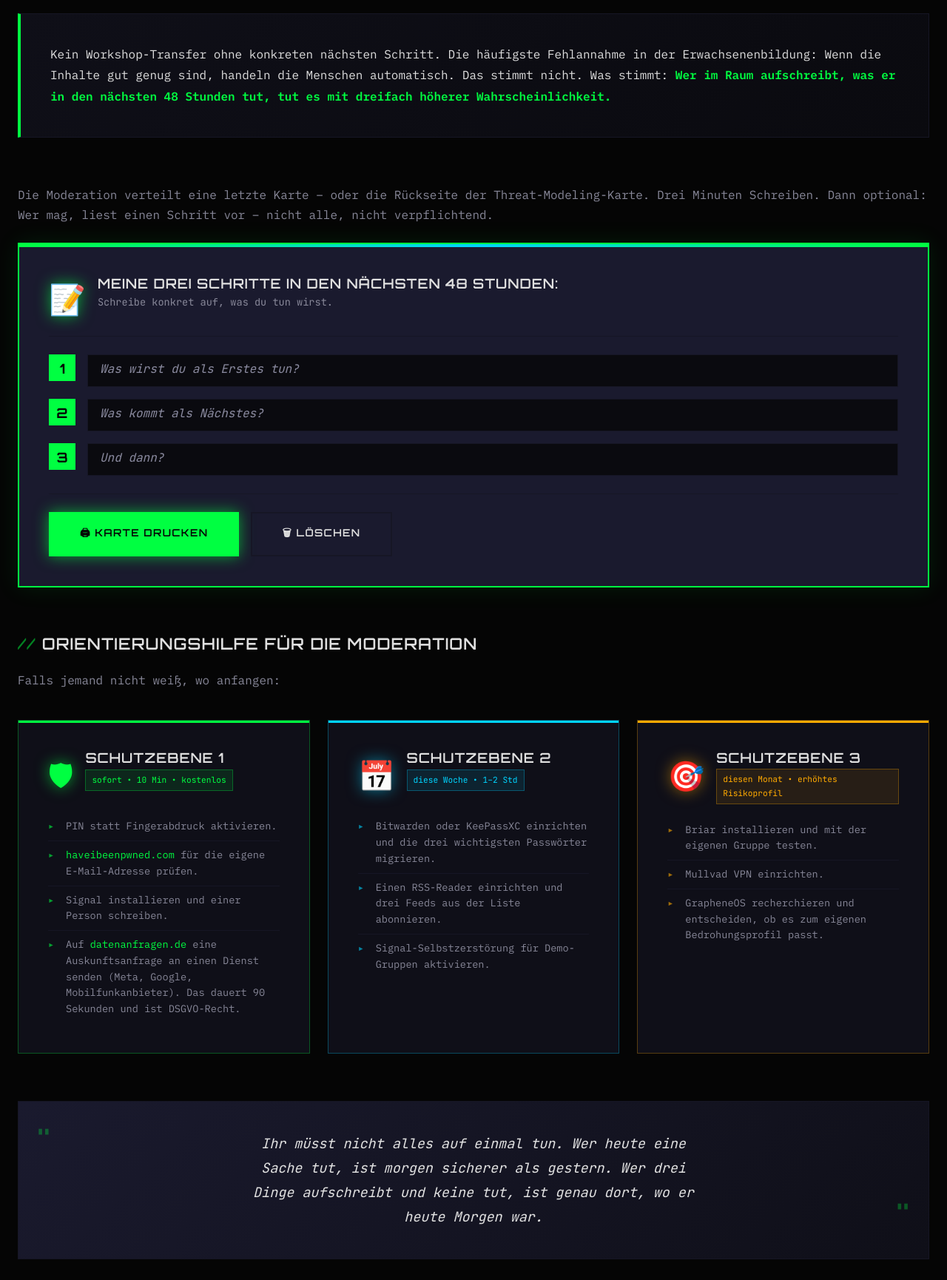
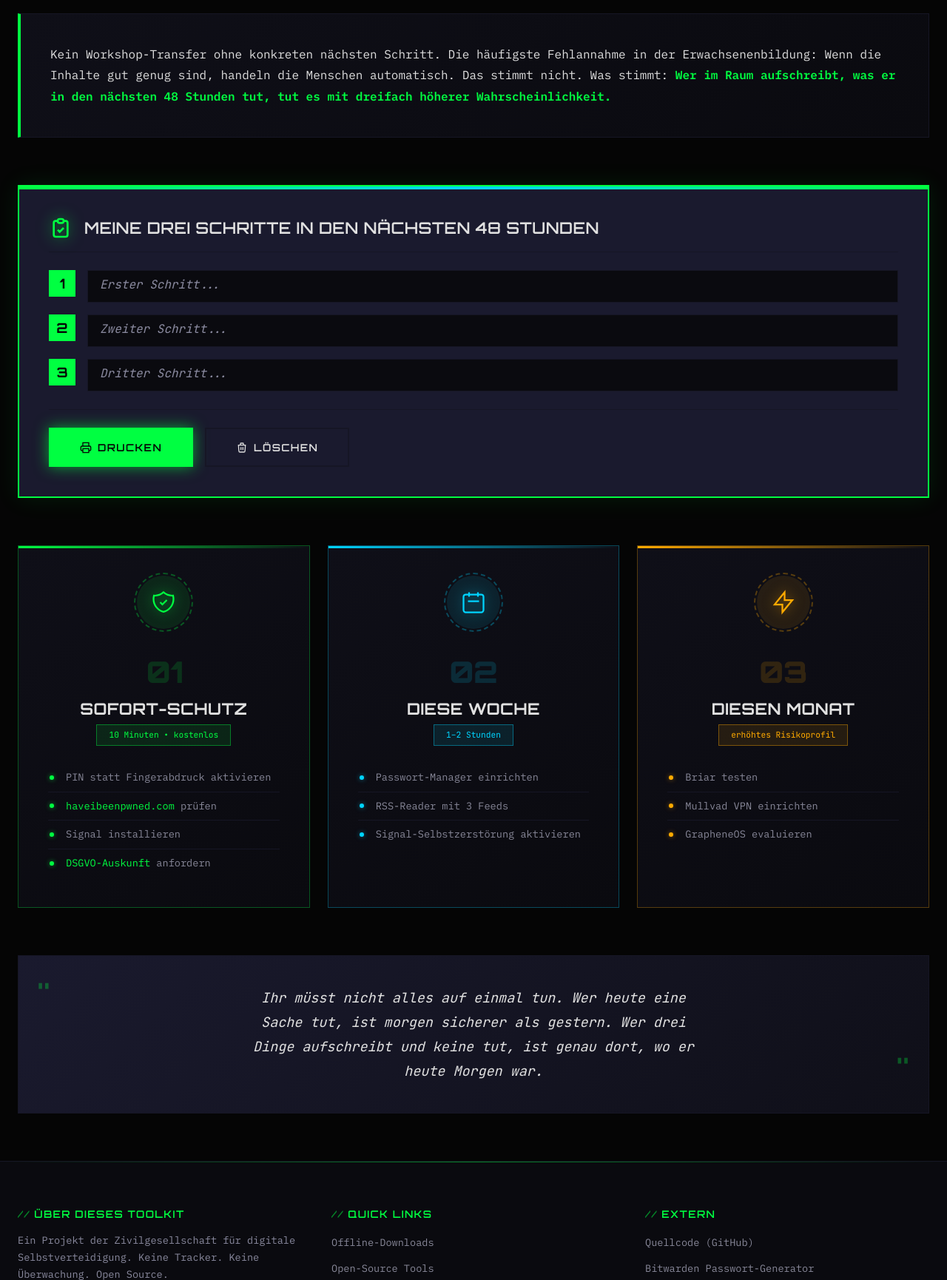
Before and after one commit to Acephali92/Digitale-Resilienz, a Flask app: page /security in a window 1280 px wide. Shown: the part 1584-3314 px from the top of the page at 74% size. Run offline with Flask 3, Linux system fonts and the light colour scheme.

Commit message:
refactor(security): redesign 48-Stunden-Plan section
- Remove moderation hints and workshop instructions
- Simplify action card with cleaner header and SVG icons
- Redesign protection level cards with centered layout
- Add circular icon wrappers with dashed borders
- Add large level numbers (01, 02, 03) as design elements
- Improve hover effects with glow and radial gradients
- Use dot indicators instead of arrows in lists
- Shorten and focus list items for better readability

Co-Authored-By: Claude Opus 4.5 <noreply@anthropic.com>

```diff
--- a/static/css/style.css
+++ b/static/css/style.css
@@ -1715,24 +1715,21 @@ a.card:hover {
     border-bottom: 1px solid var(--color-elevated);
 }
 
-.plan-card-icon {
-    font-size: var(--text-3xl);
+.plan-card-icon-svg {
+    width: 32px;
+    height: 32px;
+    color: var(--color-matrix);
     filter: drop-shadow(0 0 10px var(--color-matrix-glow));
+    flex-shrink: 0;
 }
 
 .plan-card-title {
     font-family: var(--font-display);
-    font-size: var(--text-lg);
+    font-size: var(--text-xl);
     font-weight: 600;
     color: var(--color-text);
     margin: 0;
-}
-
-.plan-card-subtitle {
-    font-family: var(--font-mono);
-    font-size: var(--text-sm);
-    color: var(--color-text-dim);
-    margin-top: var(--space-xs);
+    letter-spacing: 0.02em;
 }
 
 /* Editable Steps */
@@ -1794,46 +1791,25 @@ a.card:hover {
     border-top: 1px solid var(--color-elevated);
 }
 
-/* Moderation Section */
-.moderation-section {
-    margin-bottom: var(--space-2xl);
-}
-
-.moderation-title {
-    font-family: var(--font-display);
-    font-size: var(--text-xl);
-    color: var(--color-text);
-    margin-bottom: var(--space-lg);
-    display: flex;
-    align-items: center;
-    gap: var(--space-sm);
-}
-
-.moderation-title::before {
-    content: '//';
-    color: var(--color-matrix);
-    opacity: 0.5;
-}
-
-.moderation-intro {
-    color: var(--color-text-dim);
-    margin-bottom: var(--space-xl);
-}
-
 /* Protection Level Cards */
 .level-grid {
     display: grid;
-    grid-template-columns: repeat(auto-fit, minmax(300px, 1fr));
+    grid-template-columns: repeat(auto-fit, minmax(280px, 1fr));
     gap: var(--space-lg);
+    margin-bottom: var(--space-xl);
 }
 
 .level-card {
-    background: var(--color-surface);
+    background: linear-gradient(145deg, var(--color-surface) 0%, var(--color-deep) 100%);
     border: 1px solid var(--color-elevated);
     padding: var(--space-xl);
     position: relative;
     overflow: hidden;
     transition: all 0.4s var(--ease-out-expo);
+    display: flex;
+    flex-direction: column;
+    align-items: center;
+    text-align: center;
 }
 
 .level-card::before {
@@ -1845,116 +1821,92 @@ a.card:hover {
     height: 3px;
 }
 
+.level-card::after {
+    content: '';
+    position: absolute;
+    top: 0;
+    left: 0;
+    right: 0;
+    bottom: 0;
+    background: radial-gradient(circle at top center, transparent 0%, transparent 100%);
+    pointer-events: none;
+    transition: background 0.4s var(--ease-out-expo);
+}
+
 .level-card:hover {
-    transform: translateY(-4px);
-}
-
-/* Level 1 - Green (Immediate) */
-.level-1 {
-    border-color: rgba(0, 255, 65, 0.3);
-}
-
-.level-1::before {
-    background: var(--color-matrix);
-}
-
-.level-1:hover {
-    border-color: var(--color-matrix);
-    box-shadow: 0 10px 40px rgba(0, 255, 65, 0.15);
-}
-
-.level-1 .level-icon {
-    color: var(--color-matrix);
-    filter: drop-shadow(0 0 10px var(--color-matrix-glow));
-}
-
-.level-1 .level-badge {
-    background: rgba(0, 255, 65, 0.1);
-    border-color: rgba(0, 255, 65, 0.3);
-    color: var(--color-matrix);
-}
-
-/* Level 2 - Blue (This Week) */
-.level-2 {
-    border-color: rgba(0, 212, 255, 0.3);
-}
-
-.level-2::before {
-    background: var(--color-info);
-}
-
-.level-2:hover {
-    border-color: var(--color-info);
-    box-shadow: 0 10px 40px rgba(0, 212, 255, 0.15);
-}
-
-.level-2 .level-icon {
-    color: var(--color-info);
-    filter: drop-shadow(0 0 10px var(--color-info-glow));
-}
-
-.level-2 .level-badge {
-    background: rgba(0, 212, 255, 0.1);
-    border-color: rgba(0, 212, 255, 0.3);
-    color: var(--color-info);
-}
-
-/* Level 3 - Amber (This Month) */
-.level-3 {
-    border-color: rgba(255, 170, 0, 0.3);
-}
-
-.level-3::before {
-    background: var(--color-warning);
-}
-
-.level-3:hover {
-    border-color: var(--color-warning);
-    box-shadow: 0 10px 40px rgba(255, 170, 0, 0.15);
-}
-
-.level-3 .level-icon {
-    color: var(--color-warning);
-    filter: drop-shadow(0 0 10px rgba(255, 170, 0, 0.5));
-}
-
-.level-3 .level-badge {
-    background: rgba(255, 170, 0, 0.1);
-    border-color: rgba(255, 170, 0, 0.3);
-    color: var(--color-warning);
-}
-
-.level-header {
+    transform: translateY(-6px);
+}
+
+/* Icon Wrapper */
+.level-icon-wrapper {
+    width: 72px;
+    height: 72px;
+    border-radius: 50%;
     display: flex;
-    align-items: flex-start;
-    gap: var(--space-md);
-    margin-bottom: var(--space-md);
-}
-
-.level-icon {
+    align-items: center;
+    justify-content: center;
+    margin-bottom: var(--space-lg);
+    position: relative;
+    transition: all 0.4s var(--ease-out-expo);
+}
+
+.level-icon-wrapper::before {
+    content: '';
+    position: absolute;
+    inset: -4px;
+    border-radius: 50%;
+    border: 2px dashed;
+    opacity: 0.3;
+}
+
+.level-icon-svg {
+    width: 36px;
+    height: 36px;
+    transition: transform 0.4s var(--ease-out-expo);
+}
+
+.level-card:hover .level-icon-svg {
+    transform: scale(1.1);
+}
+
+/* Level Content */
+.level-content {
+    width: 100%;
+}
+
+.level-number {
+    display: block;
+    font-family: var(--font-display);
     font-size: var(--text-3xl);
+    font-weight: 900;
+    opacity: 0.15;
+    letter-spacing: -0.02em;
+    margin-bottom: var(--space-xs);
 }
 
 .level-title {
     font-family: var(--font-display);
-    font-size: var(--text-lg);
-    font-weight: 600;
+    font-size: var(--text-xl);
+    font-weight: 700;
     color: var(--color-text);
-    margin: 0 0 var(--space-xs) 0;
+    margin: 0 0 var(--space-sm) 0;
+    letter-spacing: 0.02em;
 }
 
 .level-badge {
     display: inline-block;
     font-family: var(--font-mono);
     font-size: var(--text-xs);
-    padding: var(--space-xs) var(--space-sm);
+    padding: var(--space-xs) var(--space-md);
     border: 1px solid;
+    margin-bottom: var(--space-lg);
 }
 
 .level-list {
     list-style: none;
     padding: 0;
     margin: 0;
+    text-align: left;
 }
 
 .level-list li {
@@ -1964,6 +1916,7 @@ a.card:hover {
     font-size: var(--text-sm);
     line-height: 1.6;
     border-bottom: 1px solid var(--color-elevated);
+    transition: color 0.2s;
 }
 
 .level-list li:last-child {
@@ -1971,16 +1924,163 @@ a.card:hover {
 }
 
 .level-list li::before {
-    content: '▸';
+    content: '';
     position: absolute;
-    left: 0;
-    color: inherit;
-    opacity: 0.6;
-}
-
-.level-1 .level-list li::before { color: var(--color-matrix); }
-.level-2 .level-list li::before { color: var(--color-info); }
-.level-3 .level-list li::before { color: var(--color-warning); }
+    left: 2px;
+    top: 50%;
+    transform: translateY(-50%);
+    width: 6px;
+    height: 6px;
+    border-radius: 50%;
+}
+
+.level-card:hover .level-list li {
+    color: var(--color-text);
+}
+
+/* Level 1 - Green (Immediate) */
+.level-1 {
+    border-color: rgba(0, 255, 65, 0.3);
+}
+
+.level-1::before {
+    background: linear-gradient(90deg, var(--color-matrix), transparent);
+}
+
+.level-1:hover {
+    border-color: var(--color-matrix);
+    box-shadow:
+        0 15px 50px rgba(0, 255, 65, 0.2),
+        0 0 30px rgba(0, 255, 65, 0.1);
+}
+
+.level-1:hover::after {
+    background: radial-gradient(circle at top center, rgba(0, 255, 65, 0.05) 0%, transparent 70%);
+}
+
+.level-1 .level-icon-wrapper {
+    background: rgba(0, 255, 65, 0.1);
+}
+
+.level-1 .level-icon-wrapper::before {
+    border-color: var(--color-matrix);
+}
+
+.level-1 .level-icon-svg {
+    color: var(--color-matrix);
+    filter: drop-shadow(0 0 8px var(--color-matrix-glow));
+}
+
+.level-1 .level-number {
+    color: var(--color-matrix);
+}
+
+.level-1 .level-badge {
+    background: rgba(0, 255, 65, 0.1);
+    border-color: rgba(0, 255, 65, 0.4);
+    color: var(--color-matrix);
+}
+
+.level-1 .level-list li::before {
+    background: var(--color-matrix);
+    box-shadow: 0 0 6px var(--color-matrix-glow);
+}
+
+/* Level 2 - Blue (This Week) */
+.level-2 {
+    border-color: rgba(0, 212, 255, 0.3);
+}
+
+.level-2::before {
+    background: linear-gradient(90deg, var(--color-info), transparent);
+}
+
+.level-2:hover {
+    border-color: var(--color-info);
+    box-shadow:
+        0 15px 50px rgba(0, 212, 255, 0.2),
+        0 0 30px rgba(0, 212, 255, 0.1);
+}
+
+.level-2:hover::after {
+    background: radial-gradient(circle at top center, rgba(0, 212, 255, 0.05) 0%, transparent 70%);
+}
+
+.level-2 .level-icon-wrapper {
+    background: rgba(0, 212, 255, 0.1);
+}
+
+.level-2 .level-icon-wrapper::before {
+    border-color: var(--color-info);
+}
+
+.level-2 .level-icon-svg {
+    color: var(--color-info);
+    filter: drop-shadow(0 0 8px var(--color-info-glow));
+}
+
+.level-2 .level-number {
+    color: var(--color-info);
+}
+
+.level-2 .level-badge {
+    background: rgba(0, 212, 255, 0.1);
+    border-color: rgba(0, 212, 255, 0.4);
+    color: var(--color-info);
+}
+
+.level-2 .level-list li::before {
+    background: var(--color-info);
+    box-shadow: 0 0 6px var(--color-info-glow);
+}
+
+/* Level 3 - Amber (This Month) */
+.level-3 {
+    border-color: rgba(255, 170, 0, 0.3);
+}
+
+.level-3::before {
+    background: linear-gradient(90deg, var(--color-warning), transparent);
+}
+
+.level-3:hover {
+    border-color: var(--color-warning);
+    box-shadow:
+        0 15px 50px rgba(255, 170, 0, 0.2),
+        0 0 30px rgba(255, 170, 0, 0.1);
+}
+
+.level-3:hover::after {
+    background: radial-gradient(circle at top center, rgba(255, 170, 0, 0.05) 0%, transparent 70%);
+}
+
+.level-3 .level-icon-wrapper {
+    background: rgba(255, 170, 0, 0.1);
+}
+
+.level-3 .level-icon-wrapper::before {
+    border-color: var(--color-warning);
+}
+
+.level-3 .level-icon-svg {
+    color: var(--color-warning);
+    filter: drop-shadow(0 0 8px rgba(255, 170, 0, 0.5));
+}
+
+.level-3 .level-number {
+    color: var(--color-warning);
+}
+
+.level-3 .level-badge {
+    background: rgba(255, 170, 0, 0.1);
+    border-color: rgba(255, 170, 0, 0.4);
+    color: var(--color-warning);
+}
+
+.level-3 .level-list li::before {
+    background: var(--color-warning);
+    box-shadow: 0 0 6px rgba(255, 170, 0, 0.5);
+}
 
 /* Quote Box */
 .quote-box {
--- a/templates/security/index.html
+++ b/templates/security/index.html
@@ -96,100 +96,102 @@
         </p>
     </div>
 
-    <!-- Workshop-Ablauf Info -->
-    <p class="text-secondary mb-lg">
-        Die Moderation verteilt eine letzte Karte – oder die Rückseite der Threat-Modeling-Karte.
-        Drei Minuten Schreiben. Dann optional: Wer mag, liest einen Schritt vor – nicht alle, nicht verpflichtend.
-    </p>
-
     <!-- Interactive Plan Card -->
     <div class="plan-card" id="plan-card">
         <div class="plan-card-header">
-            <span class="plan-card-icon">&#128221;</span>
-            <div>
-                <h3 class="plan-card-title">Meine drei Schritte in den nächsten 48 Stunden:</h3>
-                <p class="plan-card-subtitle">Schreibe konkret auf, was du tun wirst.</p>
-            </div>
+            <svg class="plan-card-icon-svg" viewBox="0 0 24 24" fill="none" stroke="currentColor" stroke-width="2" aria-hidden="true">
+                <path d="M9 5H7a2 2 0 00-2 2v12a2 2 0 002 2h10a2 2 0 002-2V7a2 2 0 00-2-2h-2M9 5a2 2 0 002 2h2a2 2 0 002-2M9 5a2 2 0 012-2h2a2 2 0 012 2m-6 9l2 2 4-4"/>
+            </svg>
+            <h3 class="plan-card-title">Meine drei Schritte in den nächsten 48 Stunden</h3>
         </div>
 
         <div class="editable-steps">
             <div class="editable-step">
                 <span class="step-number">1</span>
-                <textarea class="step-input" id="step-1" placeholder="Was wirst du als Erstes tun?" rows="1" aria-label="Schritt 1"></textarea>
+                <textarea class="step-input" id="step-1" placeholder="Erster Schritt..." rows="1" aria-label="Schritt 1"></textarea>
             </div>
             <div class="editable-step">
                 <span class="step-number">2</span>
-                <textarea class="step-input" id="step-2" placeholder="Was kommt als Nächstes?" rows="1" aria-label="Schritt 2"></textarea>
+                <textarea class="step-input" id="step-2" placeholder="Zweiter Schritt..." rows="1" aria-label="Schritt 2"></textarea>
             </div>
             <div class="editable-step">
                 <span class="step-number">3</span>
-                <textarea class="step-input" id="step-3" placeholder="Und dann?" rows="1" aria-label="Schritt 3"></textarea>
+                <textarea class="step-input" id="step-3" placeholder="Dritter Schritt..." rows="1" aria-label="Schritt 3"></textarea>
             </div>
         </div>
 
         <div class="plan-card-actions">
             <button type="button" class="btn btn-primary js-only" id="print-plan">
-                &#128424; Karte drucken
+                <svg width="16" height="16" viewBox="0 0 24 24" fill="none" stroke="currentColor" stroke-width="2" aria-hidden="true">
+                    <path d="M6 9V2h12v7M6 18H4a2 2 0 01-2-2v-5a2 2 0 012-2h16a2 2 0 012 2v5a2 2 0 01-2 2h-2M6 14h12v8H6z"/>
+                </svg>
+                Drucken
             </button>
             <button type="button" class="btn btn-secondary js-only" id="clear-plan">
-                &#128465; Löschen
+                <svg width="16" height="16" viewBox="0 0 24 24" fill="none" stroke="currentColor" stroke-width="2" aria-hidden="true">
+                    <path d="M19 7l-.867 12.142A2 2 0 0116.138 21H7.862a2 2 0 01-1.995-1.858L5 7m5 4v6m4-6v6m1-10V4a1 1 0 00-1-1h-4a1 1 0 00-1 1v3M4 7h16"/>
+                </svg>
+                Löschen
             </button>
         </div>
     </div>
-
-    <!-- Moderation Section -->
-    <div class="moderation-section">
-        <h3 class="moderation-title">Orientierungshilfe für die Moderation</h3>
-        <p class="moderation-intro">Falls jemand nicht weiß, wo anfangen:</p>
 
     <!-- Three Protection Levels -->
     <div class="level-grid">
         <!-- Level 1 - Green -->
         <div class="level-card level-1">
-                <div class="level-header">
-                    <span class="level-icon">&#128737;</span>
-                    <div>
-                        <h4 class="level-title">Schutzebene 1</h4>
-                        <span class="level-badge">sofort • 10 Min • kostenlos</span>
+            <div class="level-icon-wrapper">
+                <svg class="level-icon-svg" viewBox="0 0 24 24" fill="none" stroke="currentColor" stroke-width="1.5" aria-hidden="true">
+                    <path d="M9 12l2 2 4-4m5.618-4.016A11.955 11.955 0 0112 2.944a11.955 11.955 0 01-8.618 3.04A12.02 12.02 0 003 9c0 5.591 3.824 10.29 9 11.622 5.176-1.332 9-6.03 9-11.622 0-1.042-.133-2.052-.382-3.016z"/>
+                </svg>
             </div>
+            <div class="level-content">
+                <span class="level-number">01</span>
+                <h4 class="level-title">Sofort-Schutz</h4>
+                <span class="level-badge">10 Minuten • kostenlos</span>
+                <ul class="level-list">
+                    <li>PIN statt Fingerabdruck aktivieren</li>
+                    <li><a href="https://haveibeenpwned.com" target="_blank" rel="noopener noreferrer">haveibeenpwned.com</a> prüfen</li>
+                    <li>Signal installieren</li>
+                    <li><a href="https://datenanfragen.de" target="_blank" rel="noopener noreferrer">DSGVO-Auskunft</a> anfordern</li>
+                </ul>
             </div>
-                <ul class="level-list">
-                    <li>PIN statt Fingerabdruck aktivieren.</li>
-                    <li><a href="https://haveibeenpwned.com" target="_blank" rel="noopener noreferrer">haveibeenpwned.com</a> für die eigene E-Mail-Adresse prüfen.</li>
-                    <li>Signal installieren und einer Person schreiben.</li>
-                    <li>Auf <a href="https://datenanfragen.de" target="_blank" rel="noopener noreferrer">datenanfragen.de</a> eine Auskunftsanfrage an einen Dienst senden (Meta, Google, Mobilfunkanbieter). Das dauert 90 Sekunden und ist DSGVO-Recht.</li>
-                </ul>
         </div>
 
         <!-- Level 2 - Blue -->
         <div class="level-card level-2">
-                <div class="level-header">
-                    <span class="level-icon">&#128197;</span>
-                    <div>
-                        <h4 class="level-title">Schutzebene 2</h4>
-                        <span class="level-badge">diese Woche • 1–2 Std</span>
+            <div class="level-icon-wrapper">
+                <svg class="level-icon-svg" viewBox="0 0 24 24" fill="none" stroke="currentColor" stroke-width="1.5" aria-hidden="true">
+                    <path d="M8 7V3m8 4V3m-9 8h10M5 21h14a2 2 0 002-2V7a2 2 0 00-2-2H5a2 2 0 00-2 2v12a2 2 0 002 2z"/>
+                </svg>
             </div>
+            <div class="level-content">
+                <span class="level-number">02</span>
+                <h4 class="level-title">Diese Woche</h4>
+                <span class="level-badge">1–2 Stunden</span>
+                <ul class="level-list">
+                    <li>Passwort-Manager einrichten</li>
+                    <li>RSS-Reader mit 3 Feeds</li>
+                    <li>Signal-Selbstzerstörung aktivieren</li>
+                </ul>
             </div>
-                <ul class="level-list">
-                    <li>Bitwarden oder KeePassXC einrichten und die drei wichtigsten Passwörter migrieren.</li>
-                    <li>Einen RSS-Reader einrichten und drei Feeds aus der Liste abonnieren.</li>
-                    <li>Signal-Selbstzerstörung für Demo-Gruppen aktivieren.</li>
-                </ul>
         </div>
 
         <!-- Level 3 - Amber -->
         <div class="level-card level-3">
-                <div class="level-header">
-                    <span class="level-icon">&#127919;</span>
-                    <div>
-                        <h4 class="level-title">Schutzebene 3</h4>
-                        <span class="level-badge">diesen Monat • erhöhtes Risikoprofil</span>
+            <div class="level-icon-wrapper">
+                <svg class="level-icon-svg" viewBox="0 0 24 24" fill="none" stroke="currentColor" stroke-width="1.5" aria-hidden="true">
+                    <path d="M13 10V3L4 14h7v7l9-11h-7z"/>
+                </svg>
             </div>
-                </div>
+            <div class="level-content">
+                <span class="level-number">03</span>
+                <h4 class="level-title">Diesen Monat</h4>
+                <span class="level-badge">erhöhtes Risikoprofil</span>
                 <ul class="level-list">
-                    <li>Briar installieren und mit der eigenen Gruppe testen.</li>
-                    <li>Mullvad VPN einrichten.</li>
-                    <li>GrapheneOS recherchieren und entscheiden, ob es zum eigenen Bedrohungsprofil passt.</li>
+                    <li>Briar testen</li>
+                    <li>Mullvad VPN einrichten</li>
+                    <li>GrapheneOS evaluieren</li>
                 </ul>
             </div>
         </div>
```
Lines whose indentation alone changed are shown as unchanged.
